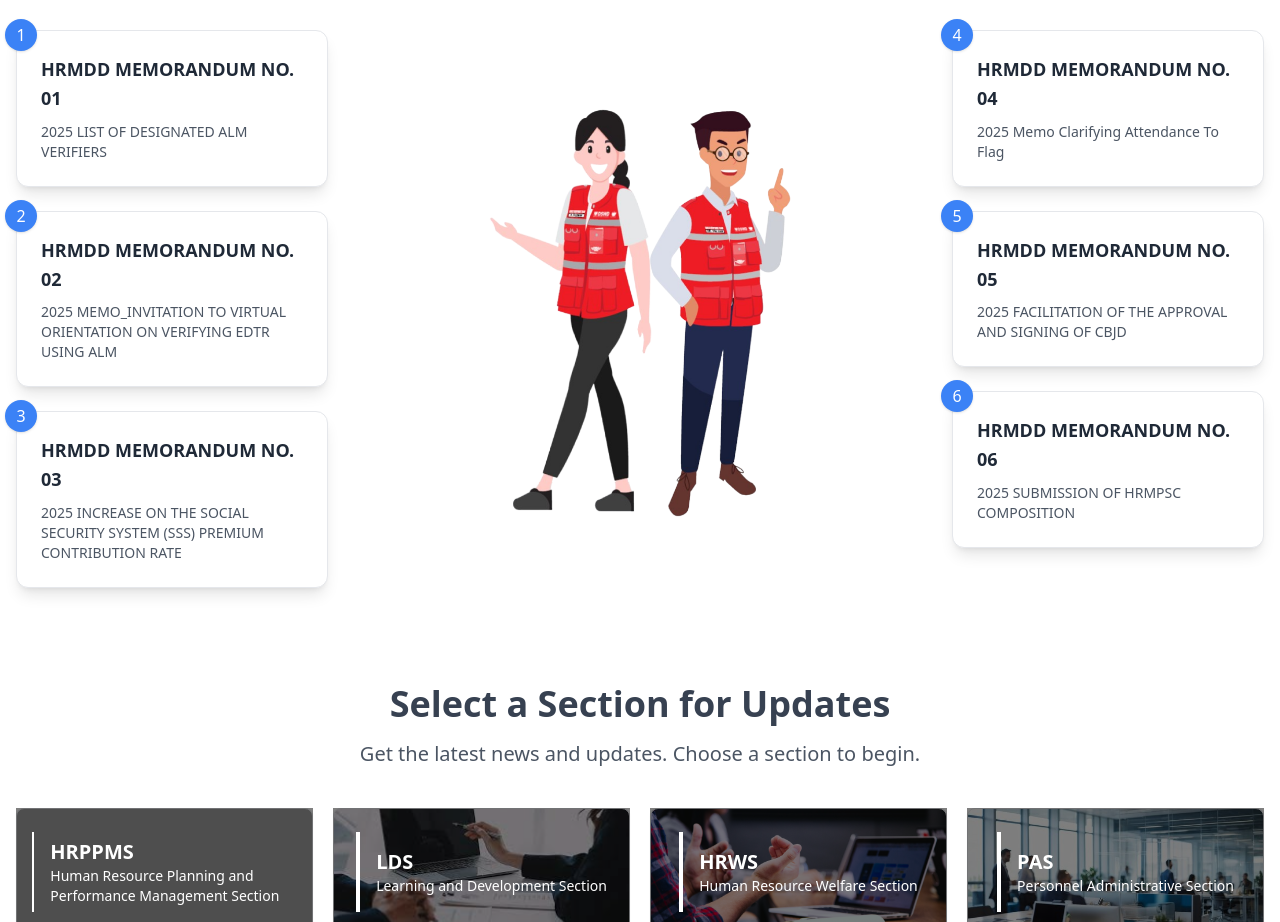
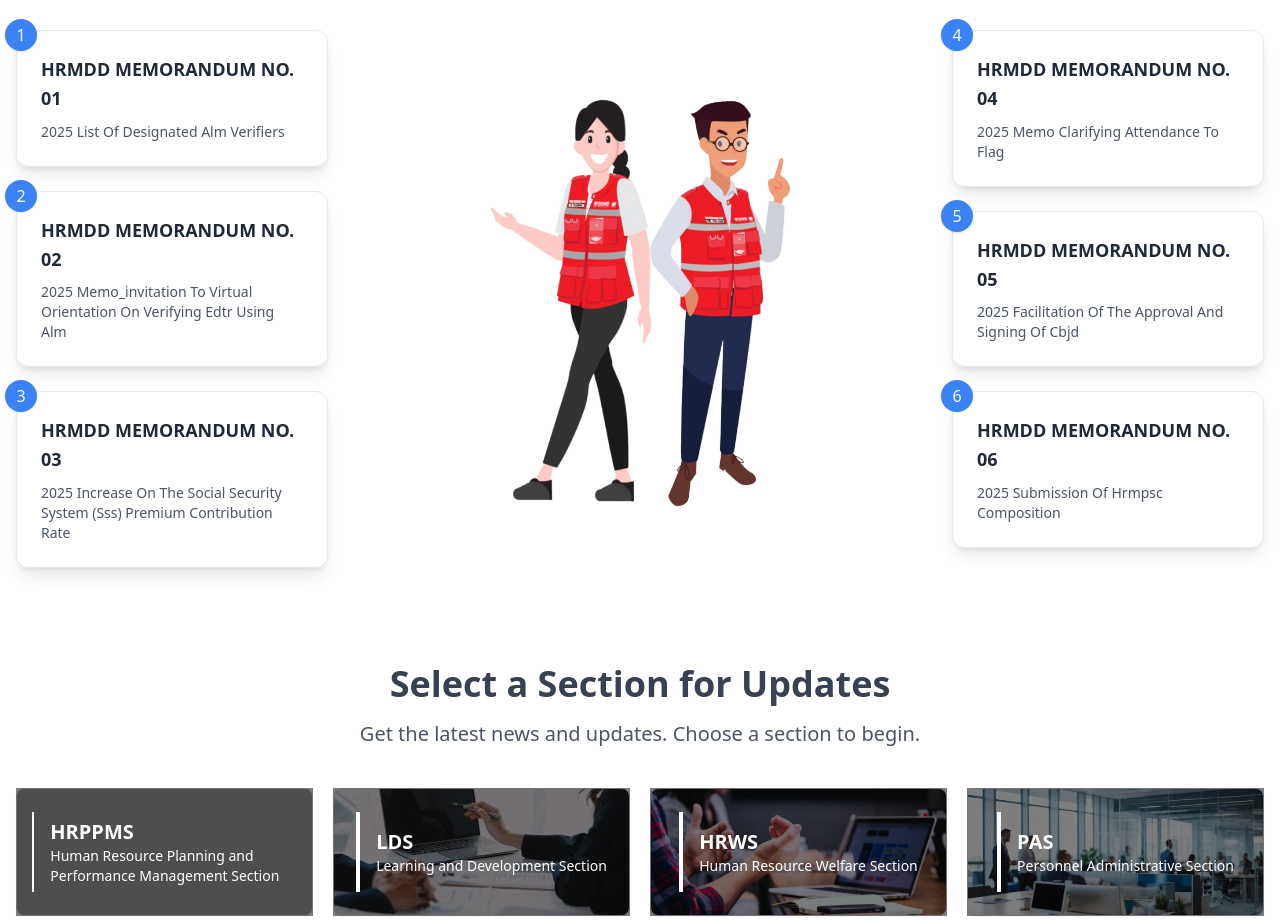
Before and after one commit to havengrim/kioskv2, a React (Vite) app: page / in a window 1280 px wide. Shown: the part 2240-3162 px from the top of the page. Built offline with nearby package versions, Linux system fonts and the light colour scheme; no server answers; grey boxes are pictures that could not be loaded.

Commit message:
capitalize

```diff
--- a/src/Home.tsx
+++ b/src/Home.tsx
@@ -356,7 +356,7 @@ const Home = () => {
                     {advisory.text}
                   </a>
                   <div className="mt-2 text-sm text-gray-600 dark:text-gray-400 capitalize">
-                    {advisory.description}
+                    {toCapitalizedCase(advisory.description)}
                   </div>
                 </div>
               ))}
@@ -390,7 +390,7 @@ const Home = () => {
                     {advisory.text}
                   </a>
                   <div className="mt-2 text-sm text-gray-600 dark:text-gray-400 capitalize">
-                    {advisory.description}
+                  {toCapitalizedCase(advisory.description)}
                   </div>
                 </div>
               ))}
@@ -411,7 +411,7 @@ const Home = () => {
           </div>
 
           <div className="grid grid-cols-4 gap-5">
-            <a href="https://fo3.dswd.gov.ph/hrppms/">
+            <a href="https://fo3.dswd.gov.ph/hrppms/" target="_blank">
               <div className="relative h-32">
                 <Card
                   style={{ backgroundImage: `url(${images.hrppms2})` }}
@@ -429,7 +429,7 @@ const Home = () => {
                 </Card>
               </div>
             </a>
-            <a href="https://fo3.dswd.gov.ph/lds/">
+            <a href="https://fo3.dswd.gov.ph/lds/" target="_blank">
               <div className="relative h-32">
                 <Card
                   style={{ backgroundImage: `url(${images.lds10})` }}
@@ -447,7 +447,7 @@ const Home = () => {
                 </Card>
               </div>
             </a>
-            <a href="https://fo3.dswd.gov.ph/hrws/">
+            <a href="https://fo3.dswd.gov.ph/hrws/" target="_blank">
               <div className="relative h-32">
                 <Card
                   style={{ backgroundImage: `url(${images.welfare2})` }}
@@ -465,7 +465,7 @@ const Home = () => {
                 </Card>
               </div>
             </a>
-            <a href="https://fo3.dswd.gov.ph/pas/">
+            <a href="https://fo3.dswd.gov.ph/pas/" target="_blank">
               <div className="relative h-32">
                 <Card
                   style={{ backgroundImage: `url(${images.pas8})` }}
```
